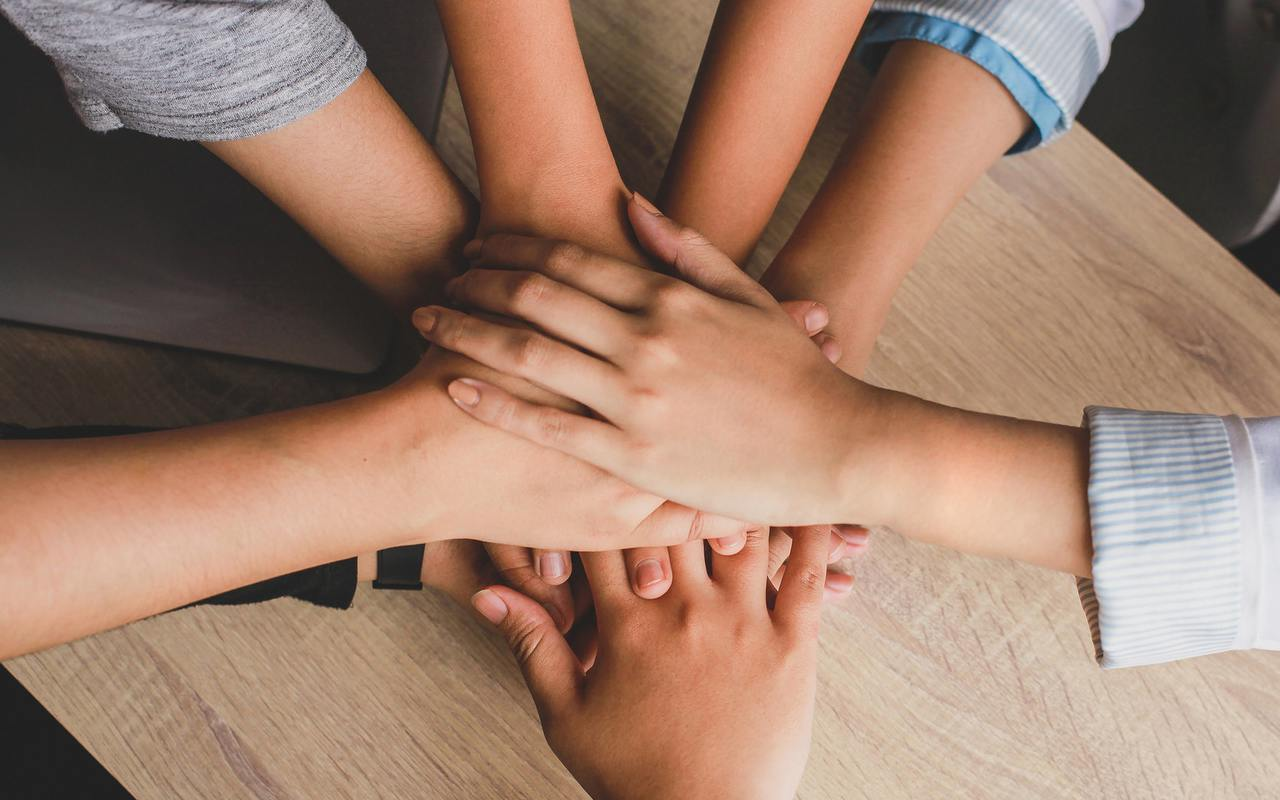
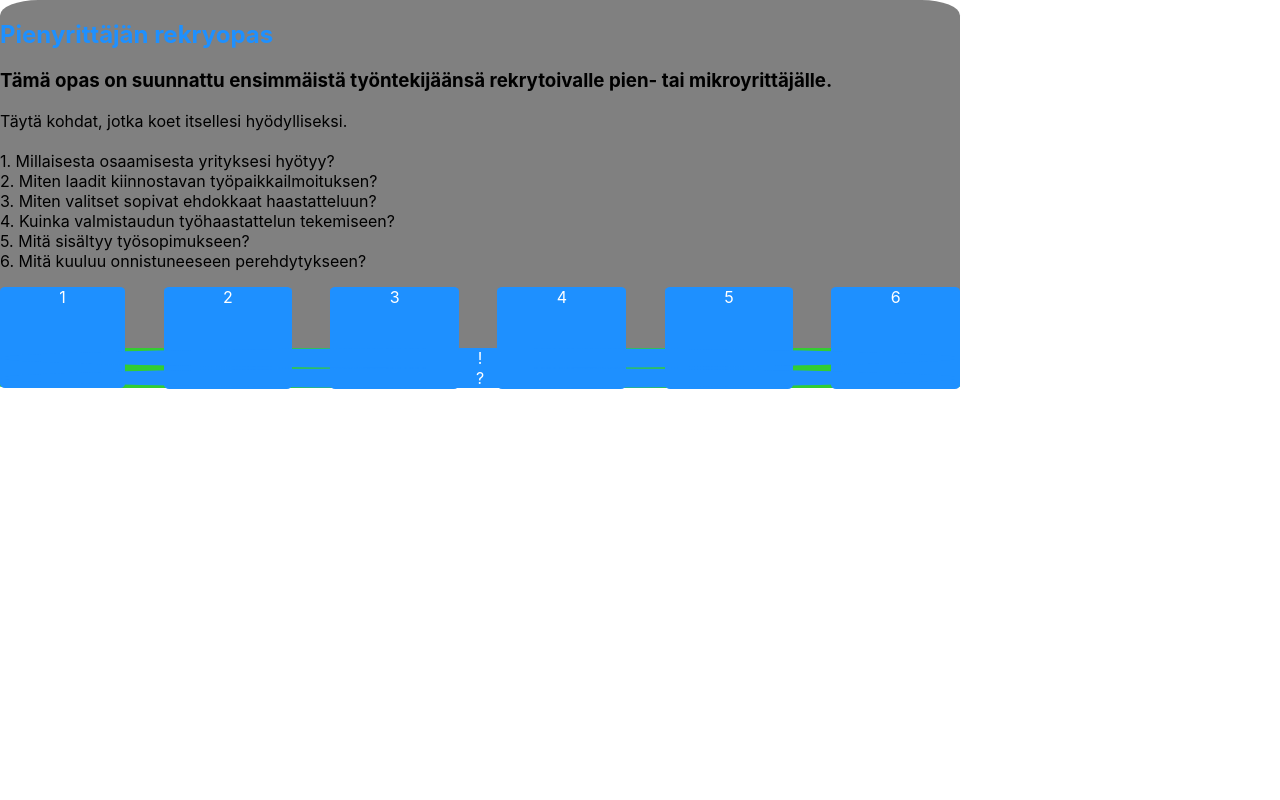
Before and after one commit to MirGitAtGitHub/RekrySalo, a React (Create React App) app in the folder rekrysalo/: page / in a window 1280 px wide. Shown: the top 800 px of the page. Built offline with nearby package versions, Linux system fonts and the light colour scheme.

Commit message:
Ryhdytty tekemään home-sivun taustakuvaa
Tämän lisäksi ryhdytty tekemään home-sivun navigaationäkymää.

```diff
--- a/rekrysalo/src/App.css
+++ b/rekrysalo/src/App.css
@@ -109,13 +109,45 @@ a:active {
   left: 25%;
 }
 .home-back-image {
-  margin-right: 0px;
-  padding-right: 0px;
   height: 100%;
   width: 100%;
-  margin-bottom: 0px;
-  border-bottom-width: 0px;
-  padding-bottom: 0px;
   background-image: url("./images/teamwork.jpg");
   position: absolute;
 }
+.home-navigation-box {
+  height: 50%;
+  width: 75%;
+  background-color: gray;
+  border-radius: 4%;
+  float: left;
+}
+.home-navigation-box-header {
+  color: dodgerblue;
+}
+.home-navigation-box-navigation {
+  display: grid;
+  grid-template-columns: auto auto auto auto auto auto;
+  grid-template-rows: auto;
+  column-gap: 4%;
+}
+.square-button {
+  height: 100%;
+  width: 100%;
+  background-color: dodgerblue;
+  border-radius: 4%;
+  text-align: center;
+  padding-bottom: 32%;
+}
+.circle-button {
+  height: 100%;
+  width: 100%;
+  background-color: dodgerblue;
+  border-radius: 100%;
+  text-align: center;
+  display: inline-block;
+}
+.home-navigation-box-tipbar {
+  width: 100%;
+  background-color: limegreen;
+  border-radius: 4%;
+}
--- /dev/null
+++ b/rekrysalo/src/modules/CircleButton.js
@@ -0,0 +1,5 @@
+export const CircleButton = (props) => {
+  return (
+      <a href="" style={{pointerEvents: props.pointerevents}}><div className="circle-button">{props.text}</div></a>
+  );
+}
--- /dev/null
+++ b/rekrysalo/src/modules/HomeNavigationBox.js
@@ -0,0 +1,24 @@
+import {CircleButton} from "./CircleButton";
+import {SquareButton} from "./SquareButton";
+export const HomeNavigationBox = () => {
+  return (
+      <div className="home-navigation-box">
+          <h2 className="home-navigation-box-header">Pienyrittäjän rekryopas</h2>
+          <h3 className="home-navigation-box-subheader">Tämä opas on suunnattu ensimmäistä työntekijäänsä rekrytoivalle pien- tai mikroyrittäjälle.</h3>
+          <p className="home-navigation-box-text">Täytä kohdat, jotka koet itsellesi hyödylliseksi.<br></br><br></br>1. Millaisesta osaamisesta yrityksesi hyötyy?<br></br>2. Miten laadit kiinnostavan työpaikkailmoituksen?<br></br>3. Miten valitset sopivat ehdokkaat haastatteluun?<br></br>4. Kuinka valmistaudun työhaastattelun tekemiseen?<br></br>5. Mitä sisältyy työsopimukseen?<br></br>6. Mitä kuuluu onnistuneeseen perehdytykseen?</p>
+
+          <div className="home-navigation-box-navigation">
+              <SquareButton number="1" address="" />
+              <SquareButton number="2" address="" />
+              <SquareButton number="3" address="" />
+              <SquareButton number="4" address="" />
+              <SquareButton number="5" address="" />
+              <SquareButton number="6" address="" />
+          </div>
+          <div className="home-navigation-box-tipbar">
+              <CircleButton text="!" pointerevents="none" />
+              <CircleButton text="?" pointerevents="none" />
+          </div>
+      </div>
+  );
+}
--- /dev/null
+++ b/rekrysalo/src/modules/SquareButton.js
@@ -0,0 +1,5 @@
+export const SquareButton = (props) => {
+  return (
+      <a href={props.address}><div className="square-button">{props.number}</div></a>
+  );
+}
--- a/rekrysalo/src/pages/Home.js
+++ b/rekrysalo/src/pages/Home.js
@@ -1,10 +1,12 @@
 import {HomeBackImage} from "../modules/HomeBackImage";
 import {Footer} from "../modules/Footer";
+import {HomeNavigationBox} from "../modules/HomeNavigationBox";
 const Home = () => {
   return (
       <>
-        <HomeBackImage />
-        <Footer />
+        {/* <HomeBackImage />
+        <Footer /> */}
+        <HomeNavigationBox />
       </>
   )
 }
```
Also changed, not shown: rekrysalo/src/modules/HomeBackImage.js (line endings or trailing spaces).
